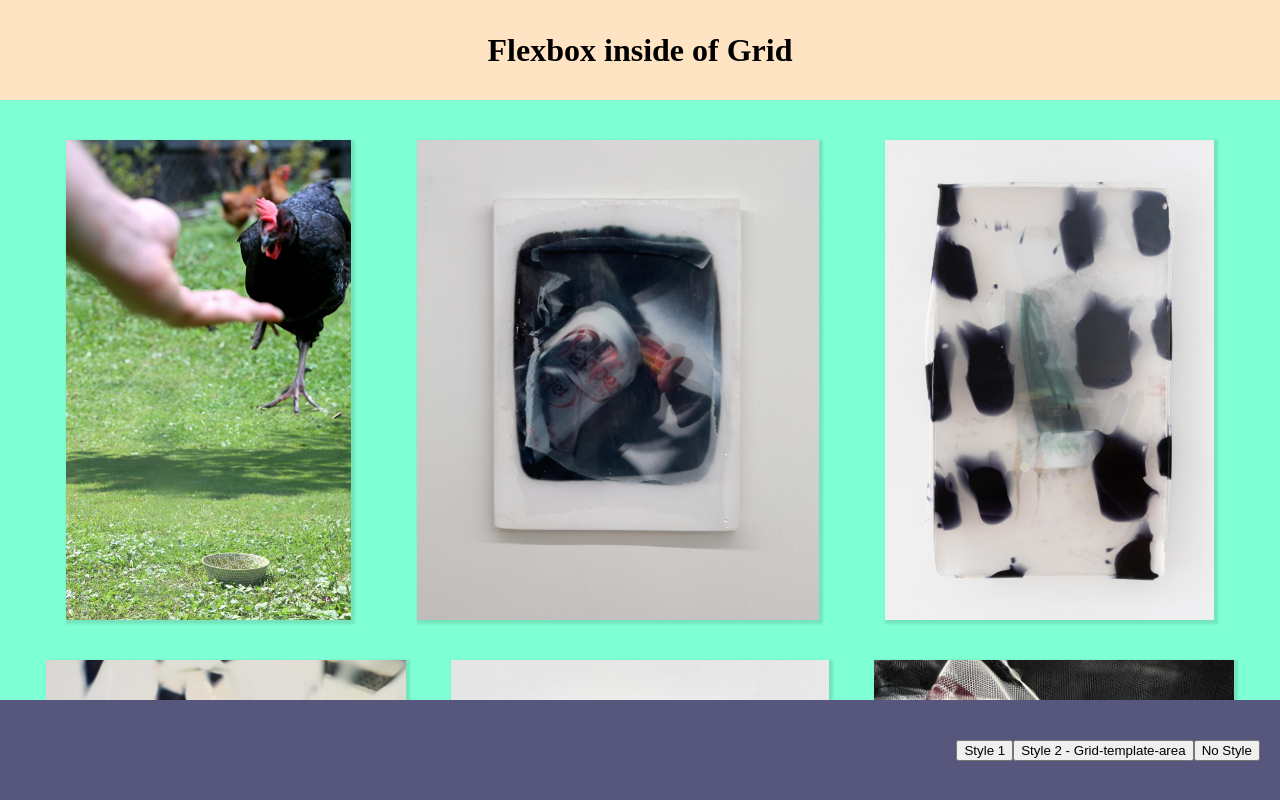
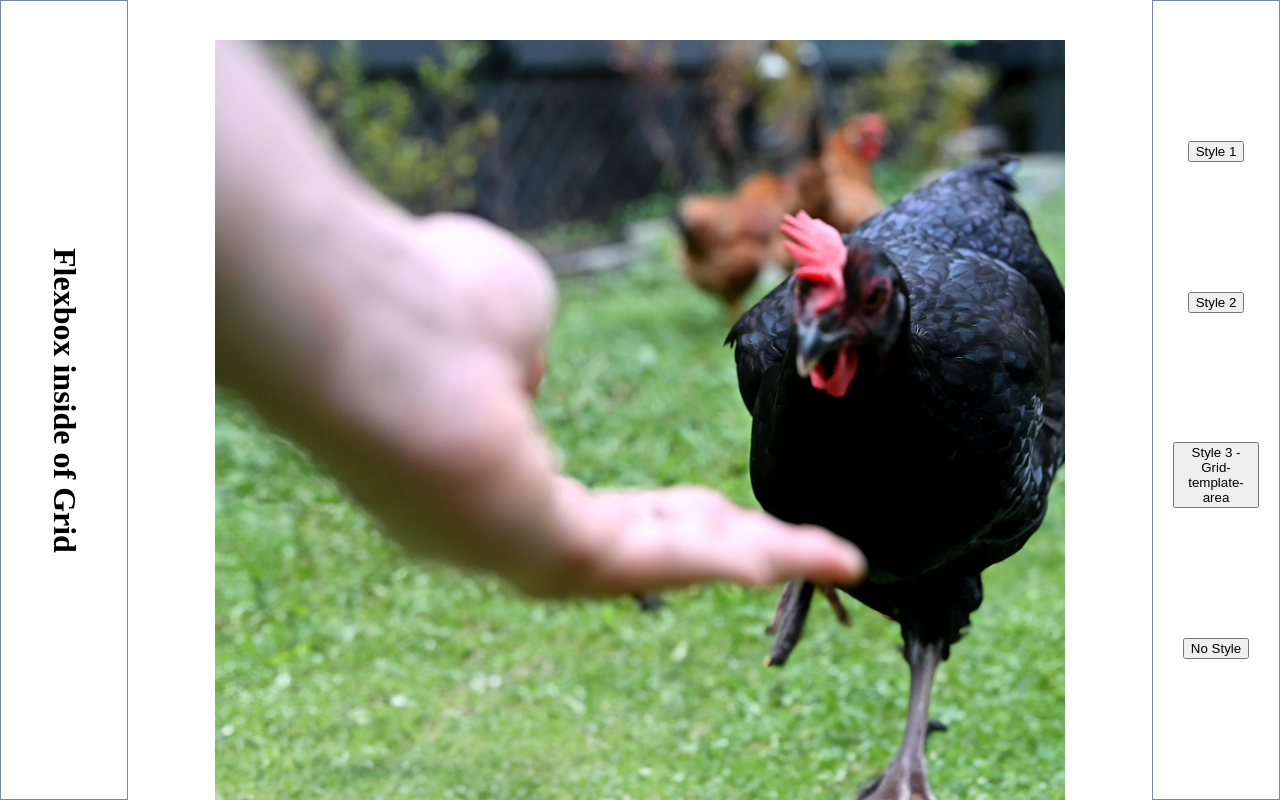
Before and after one commit to jtonsfeldt/flex-n-grid, a plain HTML site: page index.html in a window 1280 px wide. Both pictures are taken after a click on the button "Style 1". Drawn offline with Linux system fonts and the light colour scheme.

Commit message:
Add files via upload

```diff
--- a/flex1.css
+++ b/flex1.css
@@ -1,9 +1,61 @@
-main {display:flex;
-    box-sizing: border-box;
-    gap:20px;
-}
+body {
+    margin: auto 0; /* Centers the body content vertically */
+    display: grid; /* Uses CSS Grid layout */
 
-img {
-/*flex:1;*/
-max-height: 100vh;
-}
+    grid-template-columns: 1fr 8fr 1fr; /* Defines the column sizes */
+
+    gap: 0px; /* No gap between grid items */
+    height: 100vh; /* Full viewport height */
+  }
+
+  header {
+
+    display: flex; /* Uses Flexbox layout */
+    justify-content: center; /* Centers content horizontally */
+    align-items: center; /* Centers content vertically */
+    writing-mode: vertical-rl; /* Rotates text vertically */
+    text-orientation: mixed; /* Mixed text orientation */
+    border: solid 1px lightslategrey; /* Right border */
+  }
+
+  footer {
+
+    display: flex; /* Uses Flexbox layout */
+    flex-direction:column;
+    justify-content: space-evenly; /* Centers content horizontally */
+    align-items: center;
+    border: solid 1px lightslategray; /* Top border */
+    padding: 20px; /* Padding inside the footer */
+    gap:10px;
+  }
+
+  main {
+
+    display: flex; /* Uses Flexbox layout */
+    box-sizing: border-box; /* Includes padding and border in the element's total width and height */
+    gap: 100px; /* Space between flex items */
+    overflow: auto; /* Adds scrollbars if content overflows */
+    flex-direction: column;
+    //flex-wrap: wrap; /* Prevents flex items from wrapping */
+    padding: 40px; /* Padding inside the main content area */
+    align-items:center;
+  }
+
+  main > div {
+    display: flex; /* Uses Flexbox layout */
+
+    background-color: beige; /* Background color */
+    justify-content: center; /* Centers content horizontally */
+    align-items: center; /* Centers content vertically */
+    width: 90%; /* Minimum width to fit content */
+    height: auto; /* Full height */
+    flex-grow: 1; /* Allows the div to grow and take up available space */
+    z-index: -1; /* Places the div behind other elements */
+  }
+
+  img {
+    width: 100%; /* Full width */
+    height: 100%; /* Full height */
+    object-fit: contain; /* Scales the image to fit within the container */
+    flex-grow: 1; /* Allows the image to grow and take up available space */
+  }
--- a/index.html
+++ b/index.html
@@ -43,8 +43,9 @@
     </main>
 
     <footer>
-        <button onclick="document.getElementById('style').href='flex2.css'">Style 1</button>
-        <button onclick="document.getElementById('style').href='flex3.css'">Style 2 - Grid-template-area</button>
+        <button onclick="document.getElementById('style').href='flex1.css'">Style 1</button>
+        <button onclick="document.getElementById('style').href='flex2.css'">Style 2</button>
+        <button onclick="document.getElementById('style').href='flex3.css'">Style 3 - Grid-template-area</button>
         <button onclick="document.getElementById('style').href=''">No Style</button>
 
     </footer>
```
